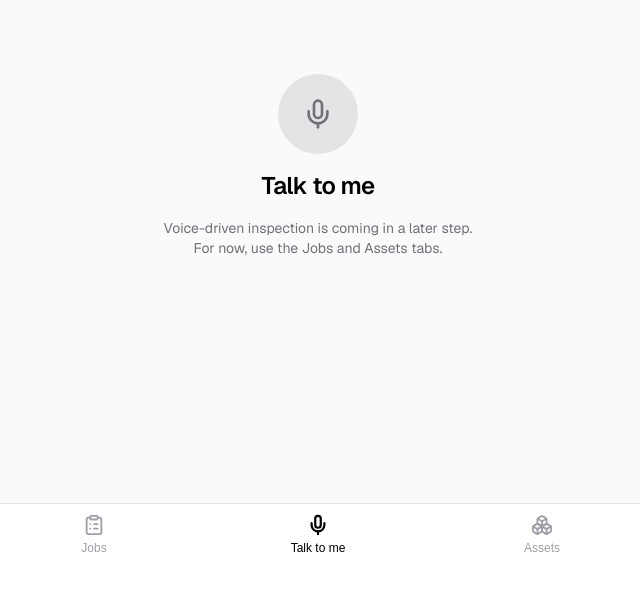
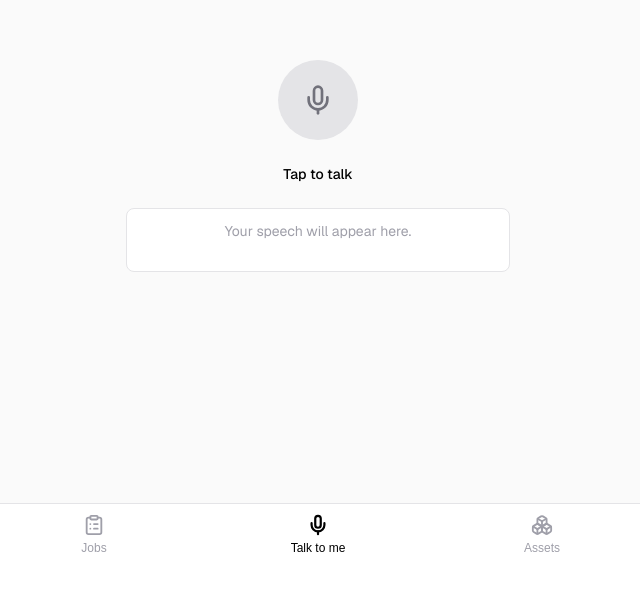
Before and after one commit to agentgrounded-byte/voice-inspector, a Next.js app: page /talk in a window 1280 px wide. Shown: the part 234-824 px from the top of the page, without its empty margins (322-962 px from the left). Built offline with nearby package versions, Linux system fonts and the light colour scheme.

Commit message:
Voice step 1: mic button with live speech-to-text transcript (no AI yet)

```diff
--- a/src/app/talk/page.tsx
+++ b/src/app/talk/page.tsx
@@ -1,18 +1,125 @@
-import { Mic } from "lucide-react";
+"use client";
+
+import { useEffect, useRef, useState } from "react";
+import { Mic, MicOff } from "lucide-react";
+
+// The Web Speech API isn't in TypeScript's default DOM lib, so we access it
+// via `window` with loose typing rather than pulling in extra type packages.
+type SpeechRecognitionLike = {
+  continuous: boolean;
+  interimResults: boolean;
+  lang: string;
+  start: () => void;
+  stop: () => void;
+  onresult: ((event: any) => void) | null;
+  onerror: ((event: any) => void) | null;
+  onend: (() => void) | null;
+};
 
 export default function TalkPage() {
+  const [listening, setListening] = useState(false);
+  const [transcript, setTranscript] = useState("");
+  const [interim, setInterim] = useState("");
+  const [supported, setSupported] = useState(true);
+  const recognitionRef = useRef<SpeechRecognitionLike | null>(null);
+
+  useEffect(() => {
+    const SpeechRecognitionCtor =
+      (window as any).SpeechRecognition || (window as any).webkitSpeechRecognition;
+
+    if (!SpeechRecognitionCtor) {
+      setSupported(false);
+      return;
+    }
+
+    const recognition: SpeechRecognitionLike = new SpeechRecognitionCtor();
+    recognition.continuous = true;
+    recognition.interimResults = true;
+    recognition.lang = "en-US";
+
+    recognition.onresult = (event: any) => {
+      let finalText = "";
+      let interimText = "";
+      for (let i = event.resultIndex; i < event.results.length; i++) {
+        const result = event.results[i];
+        if (result.isFinal) {
+          finalText += result[0].transcript;
+        } else {
+          interimText += result[0].transcript;
+        }
+      }
+      if (finalText) {
+        setTranscript((prev) => (prev ? `${prev} ${finalText}`.trim() : finalText.trim()));
+      }
+      setInterim(interimText);
+    };
+
+    recognition.onerror = () => {
+      setListening(false);
+    };
+
+    recognition.onend = () => {
+      setListening(false);
+      setInterim("");
+    };
+
+    recognitionRef.current = recognition;
+
+    return () => {
+      recognition.stop();
+    };
+  }, []);
+
+  function toggleListening() {
+    const recognition = recognitionRef.current;
+    if (!recognition) return;
+    if (listening) {
+      recognition.stop();
+      setListening(false);
+    } else {
+      setTranscript("");
+      setInterim("");
+      recognition.start();
+      setListening(true);
+    }
+  }
+
   return (
-    <div className="flex min-h-screen flex-col items-center justify-center gap-4 bg-zinc-50 px-6 text-center font-sans dark:bg-black">
-      <div className="flex h-20 w-20 items-center justify-center rounded-full bg-zinc-200 dark:bg-zinc-800">
-        <Mic size={32} className="text-zinc-500 dark:text-zinc-400" />
-      </div>
-      <h1 className="text-2xl font-semibold tracking-tight text-black dark:text-zinc-50">
-        Talk to me
-      </h1>
-      <p className="max-w-xs text-sm text-zinc-500 dark:text-zinc-400">
-        Voice-driven inspection is coming in a later step. For now, use the
-        Jobs and Assets tabs.
-      </p>
+    <div className="flex min-h-screen flex-col items-center justify-center gap-6 bg-zinc-50 px-6 text-center font-sans dark:bg-black">
+      {!supported ? (
+        <p className="max-w-xs text-sm text-zinc-500 dark:text-zinc-400">
+          Voice isn&apos;t supported in this browser. Try Chrome.
+        </p>
+      ) : (
+        <>
+          <button
+            type="button"
+            onClick={toggleListening}
+            className={`flex h-20 w-20 items-center justify-center rounded-full transition-colors ${
+              listening
+                ? "bg-red-500 text-white"
+                : "bg-zinc-200 text-zinc-500 dark:bg-zinc-800 dark:text-zinc-400"
+            }`}
+          >
+            {listening ? <MicOff size={32} /> : <Mic size={32} />}
+          </button>
+          <p className="text-sm font-medium text-black dark:text-zinc-50">
+            {listening ? "Listening..." : "Tap to talk"}
+          </p>
+          <div className="min-h-16 w-full max-w-sm rounded-lg border border-zinc-200 bg-white px-4 py-3 text-sm dark:border-zinc-800 dark:bg-zinc-900">
+            {transcript || interim ? (
+              <p className="text-black dark:text-zinc-50">
+                {transcript}
+                {interim && <span className="text-zinc-400"> {interim}</span>}
+              </p>
+            ) : (
+              <p className="text-zinc-400 dark:text-zinc-500">
+                Your speech will appear here.
+              </p>
+            )}
+          </div>
+        </>
+      )}
     </div>
   );
 }
```
